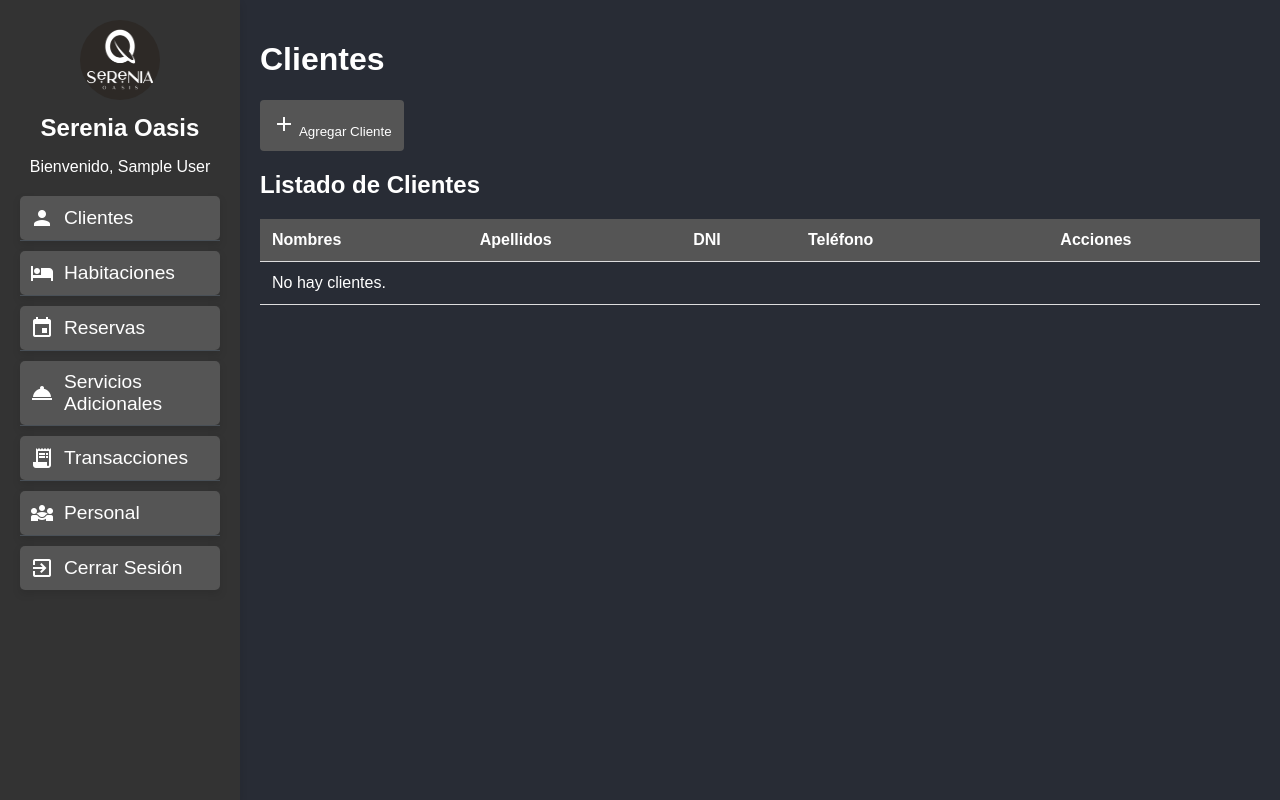
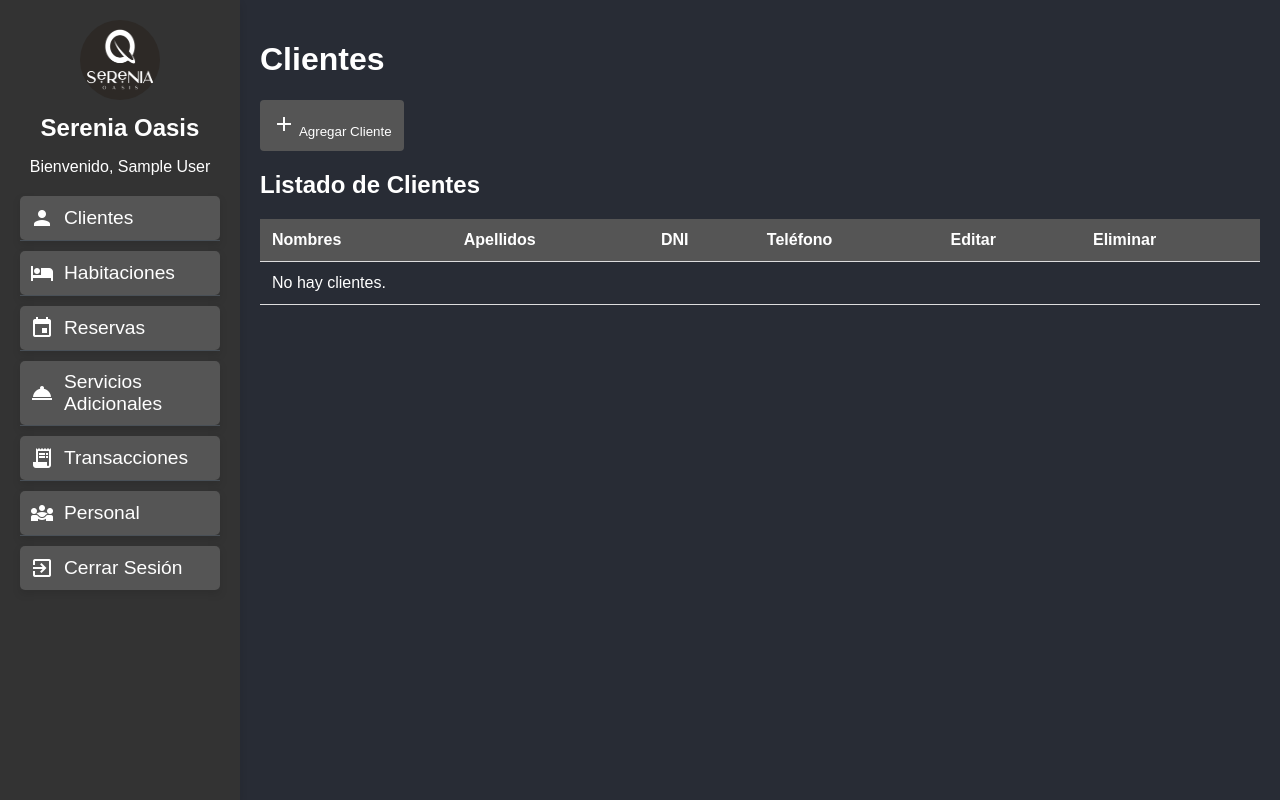
Before and after one commit to JSobero/Hotel-Tesina, a PHP site: page /indexHotel.php?page=clientes in a window 1280 px wide. Run offline with PHP 8.4, Linux system fonts and the light colour scheme; the visitor is signed in with stand-in values (Sample User, id 1); data that the repository does not hold is empty; some libraries are stand-ins or nearby versions.

Commit message:
Modificacion de los botones y desarrollo de toda la consistencia de una tabla

```diff
--- a/cliente/vistaClientes.php
+++ b/cliente/vistaClientes.php
@@ -24,6 +24,7 @@ $clientes = $controlHotel->clientes->getAllClientes();
     <title>CRUD de Clientes</title>
     <link rel="stylesheet" type="text/css" href="css/stylesClientes.css">
     <link rel="stylesheet" href="https://fonts.googleapis.com/icon?family=Material+Icons">
+    <script src="https://cdn.jsdelivr.net/npm/sweetalert2@11"></script>
 </head>
 <body>
     <h1>Clientes</h1>
@@ -42,9 +43,8 @@ $clientes = $controlHotel->clientes->getAllClientes();
                 <th>Apellidos</th>
                 <th>DNI</th>
                 <th>Teléfono</th>
-                <td>
-                <th>Acciones</th>
-                </td>
+                <th>Editar</th>
+                <th>Eliminar</th>
             </tr>
         </thead>
         <tbody>
@@ -65,10 +65,9 @@ $clientes = $controlHotel->clientes->getAllClientes();
                     echo "</form>";
                     echo "</td>";
                     echo "<td>";
-                    echo "<form method='post' action=''>";
+                    echo "<form method='post' action='' class='form-eliminar'>";
                     echo "<input type='hidden' name='dniEliminar' value='{$row['dni']}'>";
-                    echo "<button type='submit' name='eliminar' class='boton-eliminar'><i class='material-icons'>delete</i> Eliminar</button>";
-
+                    echo "<button type='button' class='boton-eliminar' onclick='confirmarEliminacion(this)'><i class='material-icons'>delete</i> Eliminar</button>";
                     echo "</form>";
                     echo "</td>";
 
@@ -80,5 +79,25 @@ $clientes = $controlHotel->clientes->getAllClientes();
             ?>
         </tbody>
     </table>
+
+    <script>
+    function confirmarEliminacion(button) {
+        Swal.fire({
+            title: '¿Estás seguro?',
+            text: "¿Deseas eliminar este cliente?",
+            icon: 'warning',
+            showCancelButton: true,
+            confirmButtonText: 'Sí, eliminar',
+            cancelButtonText: 'Cancelar'
+        }).then((result) => {
+            if (result.isConfirmed) {
+                // Si el usuario confirma, enviar el formulario
+                const form = button.closest('form');
+                form.insertAdjacentHTML('beforeend', '<input type="hidden" name="eliminar" value="1">');
+                form.submit();
+            }
+        });
+    }
+    </script>
 </body>
 </html>
```
